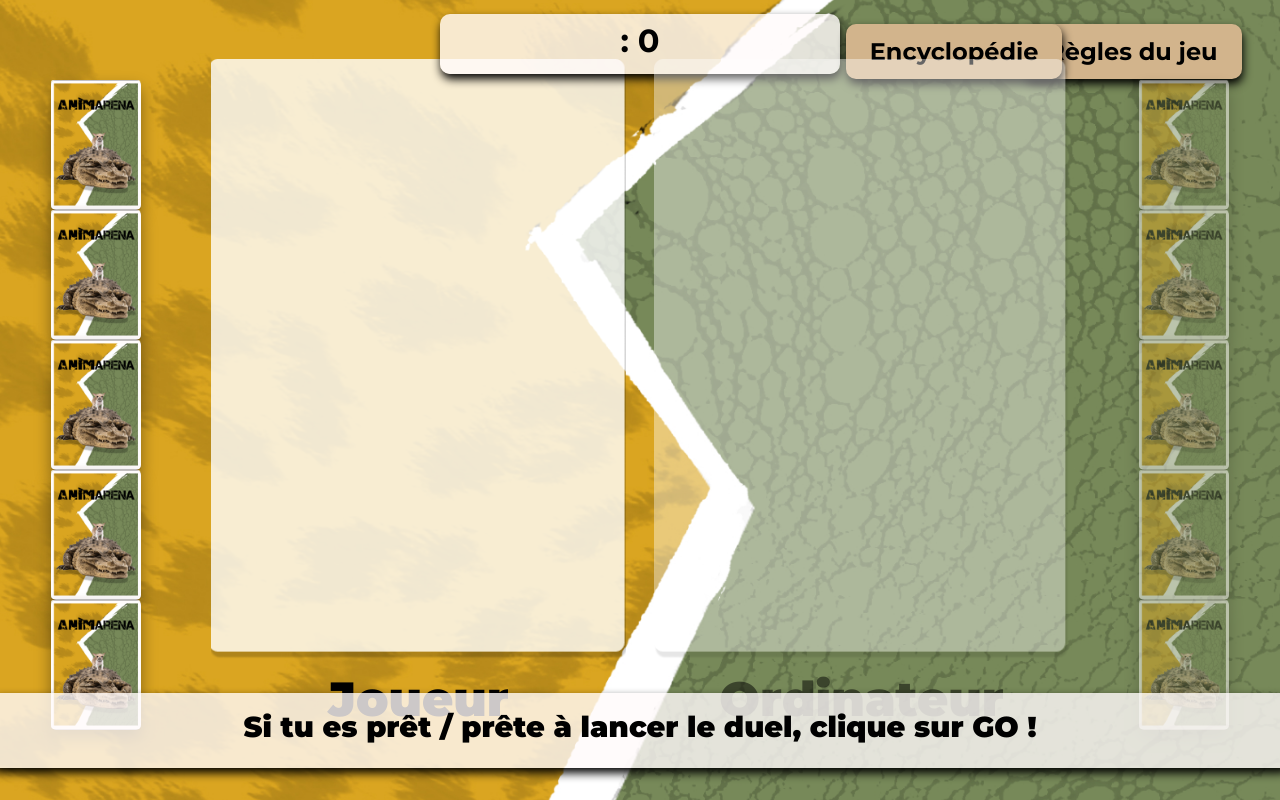
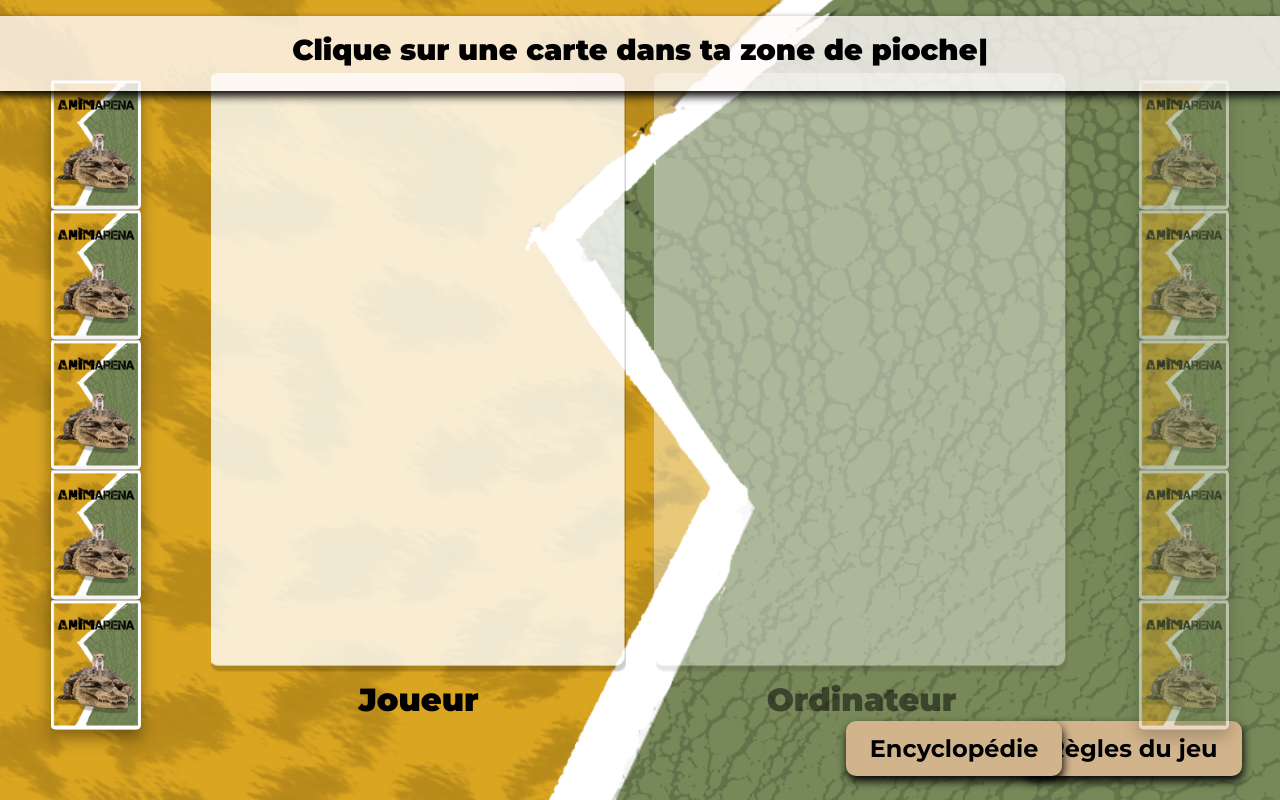
Before and after one commit to Leslaures/AnimArena, a React (Vite) app in the folder client/: page /game in a window 1280 px wide. Built offline with nearby package versions, Linux system fonts and the light colour scheme.

Commit message:
[feat] ajustement timer d'animation + Typewriter

```diff
--- a/client/package.json
+++ b/client/package.json
@@ -11,7 +11,8 @@
     "react": "^18.3.1",
     "react-dom": "^18.3.1",
     "react-modal": "^3.16.1",
-    "react-router-dom": "^6.26.2"
+    "react-router-dom": "^6.26.2",
+    "typewriter-effect": "^2.21.0"
   },
   "devDependencies": {
     "@types/react": "^18.3.10",
--- a/client/src/App.css
+++ b/client/src/App.css
@@ -89,7 +89,7 @@ nav {
 }
 .game-rules-button-game {
   position: fixed;
-  top: 3%;
+  bottom: 3%;
   right: 3%;
   padding: 0.8rem 1.5rem;
   font-size: 1.5rem;
--- a/client/src/components/Game_zone/Game_zone.css
+++ b/client/src/components/Game_zone/Game_zone.css
@@ -9,7 +9,7 @@ main {
   height: 100%;
 }
 p {
-  font-size: 3rem;
+  font-size: 2rem;
 }
 .grayed-out {
   opacity: 0.5;
--- a/client/src/components/Game_zone/Game_zone.tsx
+++ b/client/src/components/Game_zone/Game_zone.tsx
@@ -37,7 +37,7 @@ function Game_zone({
   const [showVersoCardCPU, setshowVersoCardCPU] = useState(false);
   const [cpuIdDeckCard, setCpuIdDeckCard] = useState<string>("");
   const [help, setHelp] = useState(
-    "Choisis une carte : clique sur une petite carte pour l'afficher dans ta zone de jeu",
+    "Clique sur une carte dans ta zone de pioche",
   );
   const [charCPU, setCharCPU] = useState(0);
   const [show, setShow] = useState(false);
@@ -110,17 +110,30 @@ function Game_zone({
 
   // Choisit quelle aide afficher
   useEffect(() => {
-    if (animal) {
-      setHelp("Clique sur ta carte pour la révéler");
+    if (showVersoCardCPU) {
+      setHelp(
+        "C'est au tour de l'ordinateur de jouer",
+      ); /*TODO: trouver les interractions à surveiller pour afficher "l'ordinateur joue*/
     }
-  }, [animal]);
+  }, [showVersoCardCPU]);
+
+  useEffect(() => {
+    if (showVersoCardCPU) {
+      const timer = setTimeout(() => {
+        setHelp("Clique sur ta carte pour la révéler");
+      }, 1300);
+      return () => clearTimeout(timer);
+    }
+  }, [showVersoCardCPU]);
+
   useEffect(() => {
     if (showRectoCard) {
       setHelp("Choisis une caractéristique à comparer");
     }
   }, [showRectoCard]);
+
   useEffect(() => {
-    if (selectedChar) {
+    if (selectedChar.value !== 0) {
       setHelp("Si tu es prêt / prête à lancer le duel, clique sur GO !");
     }
   }, [selectedChar]);
@@ -131,13 +144,13 @@ function Game_zone({
     setShowVersoCard(true);
     const timer = setTimeout(() => {
       setshowVersoCardCPU(true);
-    }, 2400);
+    }, 1400);
     const timer2 = setTimeout(() => {
-      setIsP1Turn(true); // tour du CPU  /*TODO:*/
-    }, 5000);
+      setIsP1Turn(true); // tour du P1  /*TODO:*/
+    }, 4000);
     return function clearTimeoutFct() {
+      clearTimeout(timer2);
       clearTimeout(timer);
-      clearTimeout(timer2);
     };
   };
 
--- a/client/src/components/Help/Help.css
+++ b/client/src/components/Help/Help.css
@@ -3,7 +3,7 @@
   justify-content: center;
   align-items: center;
   position: fixed;
-  bottom: 4%;
+  top: 2%;
   left: 50%;
   transform: translateX(-50%);
 }
--- a/client/src/components/Help/Help.tsx
+++ b/client/src/components/Help/Help.tsx
@@ -1,12 +1,27 @@
 import "./Help.css";
+import TypewriterEffect from "typewriter-effect";
 
 interface HelpProps {
-  help: string | null;
+  help: string;
 }
+
 function Help({ help }: HelpProps) {
   return (
     <div id="divHelp">
-      <p id="pHelp">{help}</p>
+      <p id="pHelp">
+        <TypewriterEffect
+          key={help}
+          onInit={(Typewriter) => {
+            Typewriter.typeString(help).start();
+          }}
+          options={{
+            autoStart: true,
+            loop: false,
+            deleteSpeed: 0,
+            delay: 20,
+          }}
+        />
+      </p>
     </div>
   );
 }
--- a/client/src/components/Selected_characteristic/Selected_characteristic.css
+++ b/client/src/components/Selected_characteristic/Selected_characteristic.css
@@ -4,7 +4,7 @@
   align-items: center;
   height: 5vh;
   position: fixed;
-  top: 3%;
+  bottom: 3%;
   left: 50%;
   transform: translateX(-50%);
   h1 {
--- a/client/src/components/Selected_characteristic/Selected_characteristic.tsx
+++ b/client/src/components/Selected_characteristic/Selected_characteristic.tsx
@@ -8,7 +8,9 @@ interface selectedChar {
 function Selected_characteristic({ selectedChar }: selectedChar) {
   return (
     <div id="selected_char">
-      <h1>{`${selectedChar.label} : ${selectedChar.value} ${selectedChar.unit}`}</h1>
+      {selectedChar.value !== 0 && (
+        <h1>{`${selectedChar.label} : ${selectedChar.value} ${selectedChar.unit}`}</h1>
+      )}
     </div>
   );
 }
--- a/client/src/pages/Game_page.css
+++ b/client/src/pages/Game_page.css
@@ -7,7 +7,7 @@
 
 .encyclopedia-button {
   position: fixed;
-  top: 3%;
+  bottom: 3%;
   right: 17%;
   background-color: #d2b48c;
   border-radius: 10px;
```
